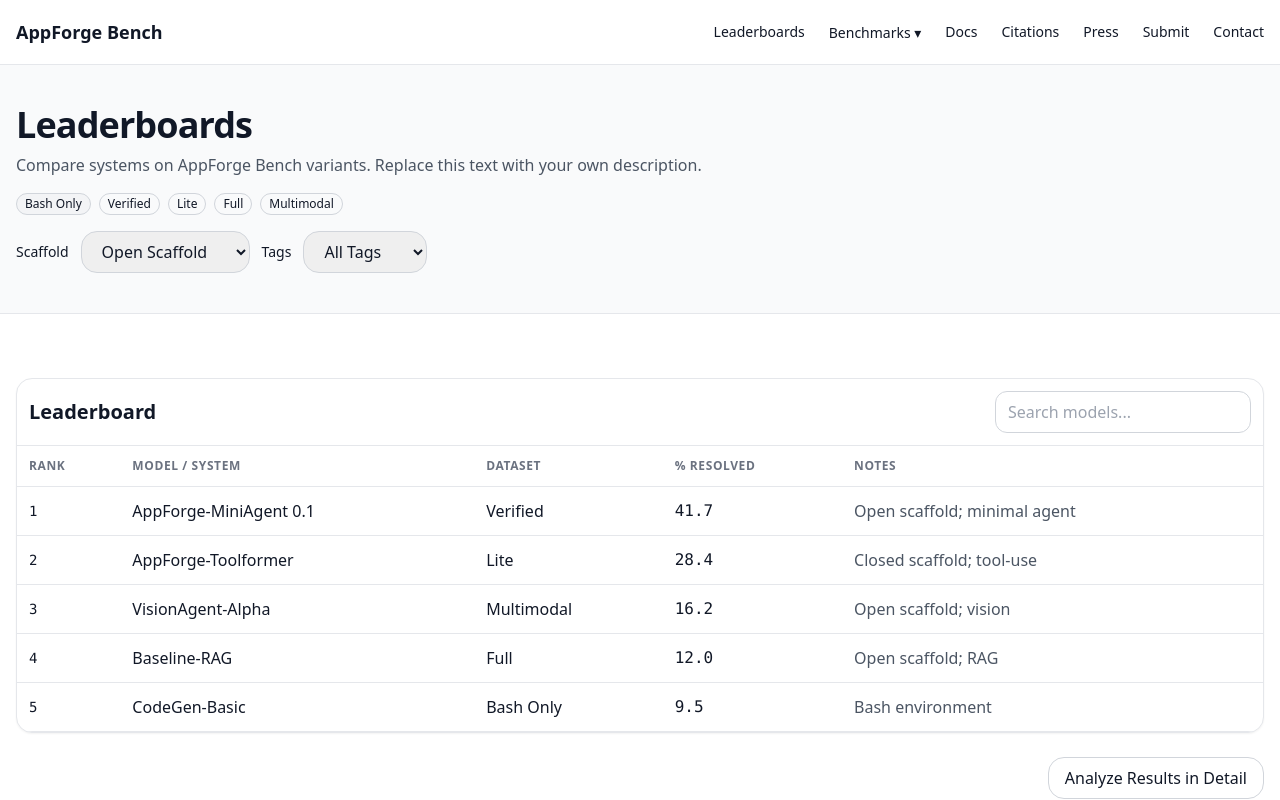
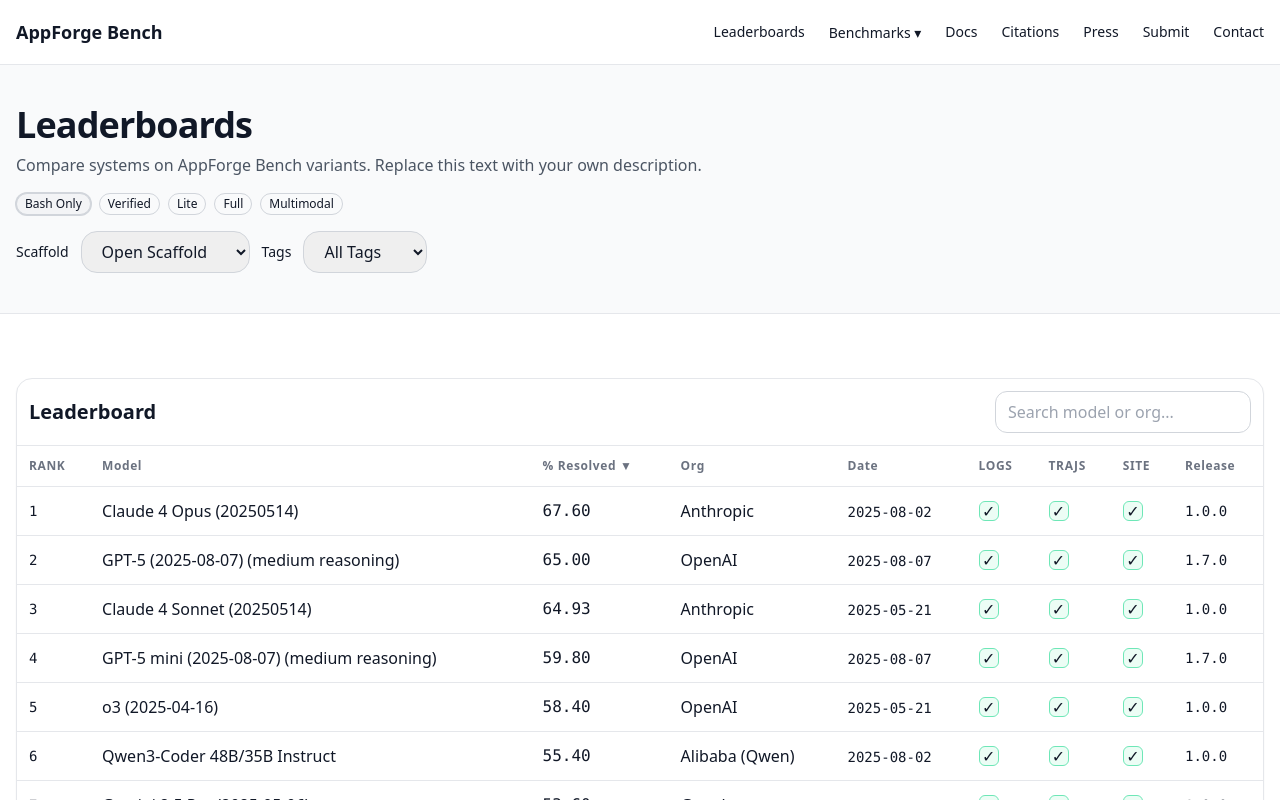
Before and after one commit to AppForge-Bench/appforge-bench.github.io, a Next.js app in the folder frontend/: page / in a window 1280 px wide. Shown: the top 800 px of the page. Built offline with nearby package versions, Linux system fonts and the light colour scheme.

Commit message:
Add files via upload

```diff
--- a/frontend/app/page.tsx
+++ b/frontend/app/page.tsx
@@ -1,5 +1,6 @@
+
 'use client';
-import React from "react";
+import React, { useState } from "react";
 import DatasetTabs from "@/components/DatasetTabs";
 import FilterBar from "@/components/FilterBar";
 import LeaderboardTable from "@/components/LeaderboardTable";
@@ -7,7 +8,8 @@
 import news from "@/lib/data/news.json";
 import board from "@/lib/data/leaderboard.json";
 
-const Page: React.FC = () => {
+export default function Page(){
+  const [dataset, setDataset] = useState(board.datasets[0]);
   return (
     <main>
       <section className="bg-gray-50 border-b border-gray-200">
@@ -15,7 +17,7 @@
           <h1 className="h1 mb-2">Leaderboards</h1>
           <p className="text-gray-600">Compare systems on AppForge Bench variants. Replace this text with your own description.</p>
           <div className="mt-4 flex flex-wrap gap-3 items-center">
-            <DatasetTabs datasets={board.datasets}/>
+            <DatasetTabs datasets={board.datasets} value={dataset} onChange={setDataset}/>
           </div>
           <div className="mt-4"><FilterBar scaffold={board.filters.scaffold} tags={board.filters.tags}/></div>
         </div>
@@ -23,7 +25,7 @@
 
       <section className="section">
         <div className="container space-y-6">
-          <LeaderboardTable rows={board.rows as any}/>
+          <LeaderboardTable rows={board.rows as any} selectedDataset={dataset}/>
           <div className="flex justify-end">
             <a className="btn" href="/analyze">Analyze Results in Detail</a>
           </div>
@@ -46,6 +48,4 @@
       </Section>
     </main>
   );
-};
-
-export default Page;
+}
--- a/frontend/components/DatasetTabs.tsx
+++ b/frontend/components/DatasetTabs.tsx
@@ -1,12 +1,25 @@
 
 'use client';
-import { useState } from "react";
-export default function DatasetTabs({ datasets }: { datasets: string[] }) {
-  const [active, setActive] = useState(datasets[0]);
+import React from "react";
+
+type Props = {
+  datasets: string[];
+  value?: string;
+  onChange?: (v: string) => void;
+};
+export default function DatasetTabs({ datasets, value, onChange }: Props) {
+  const active = value ?? datasets[0];
   return (
     <div className="flex flex-wrap gap-2">
       {datasets.map(d => (
-        <button key={d} onClick={()=>setActive(d)} className={"badge " + (active === d ? "bg-gray-100" : "")}>
+        <button
+          key={d}
+          onClick={()=> onChange?.(d)}
+          className={
+            "badge " + (active === d ? "bg-gray-100 ring-1 ring-gray-300" : "")
+          }
+          aria-pressed={active===d}
+        >
           {d}
         </button>
       ))}
--- a/frontend/components/LeaderboardTable.tsx
+++ b/frontend/components/LeaderboardTable.tsx
@@ -1,37 +1,113 @@
 
 'use client';
-import { useMemo, useState } from "react";
-type Row = { model: string; dataset: string; resolved: number; notes?: string };
-export default function LeaderboardTable({ rows }: { rows: Row[] }){
+import React, { useMemo, useState } from "react";
+
+type Row = {
+  dataset: string;
+  model: string;
+  resolved: number; // %
+  org?: string;
+  date?: string;    // YYYY-MM-DD
+  logs?: boolean;
+  trajs?: boolean;
+  site?: boolean;
+  release?: string;
+};
+
+type Props = {
+  rows: Row[];
+  selectedDataset?: string;
+};
+
+function Check({ v }: { v?: boolean }){
+  return <span className={"inline-flex items-center justify-center w-5 h-5 rounded-md border " + (v ? "border-emerald-300 bg-emerald-50" : "border-gray-300 bg-white")}>
+    {v ? "✓" : ""}
+  </span>;
+}
+
+function HeaderCell({label, sortKey, sort, setSort}:{label:string; sortKey:keyof Row; sort:[keyof Row, "asc"|"desc"]; setSort: (k:keyof Row)=>void}){
+  const [key, dir] = sort;
+  const active = key === sortKey;
+  return (
+    <th>
+      <button className="flex items-center gap-1 hover:underline" onClick={()=>setSort(sortKey)}>
+        <span>{label}</span>
+        {active && <span className="text-xs">{dir==="asc"?"▲":"▼"}</span>}
+      </button>
+    </th>
+  );
+}
+
+export default function LeaderboardTable({ rows, selectedDataset }: Props){
   const [q, setQ] = useState("");
+  const [sort, setSortState] = useState<[keyof Row, "asc"|"desc"]>(["resolved","desc"]);
+  const setSort = (k: keyof Row) => {
+    setSortState(([prev, dir]) => prev === k ? [k, dir==="asc"?"desc":"asc"] : [k, "desc"]);
+  };
+
   const filtered = useMemo(() => {
     const s = q.toLowerCase();
-    return rows.slice().sort((a,b)=> b.resolved - a.resolved)
-      .filter(r => r.model.toLowerCase().includes(s) || r.dataset.toLowerCase().includes(s));
-  }, [q, rows]);
+    let r = rows;
+    if (selectedDataset) r = r.filter(x => x.dataset === selectedDataset);
+    r = r.filter(r => r.model.toLowerCase().includes(s) || (r.org||"").toLowerCase().includes(s));
+    const [key, dir] = sort;
+    return r.slice().sort((a,b)=>{
+      const av = (a[key] as any);
+      const bv = (b[key] as any);
+      if (typeof av === "number" && typeof bv === "number"){
+        return dir==="asc" ? av-bv : bv-av;
+      }
+      return dir==="asc" ? String(av).localeCompare(String(bv)) : String(bv).localeCompare(String(av));
+    });
+  }, [q, rows, selectedDataset, sort]);
+
   return (
     <div className="card overflow-hidden">
-      <div className="p-3 border-b border-gray-200 flex items-center justify-between gap-3">
+      <div className="p-3 border-b border-gray-200 flex flex-wrap items-center justify-between gap-3">
         <div className="h3">Leaderboard</div>
-        <input value={q} onChange={e=>setQ(e.target.value)} placeholder="Search models..."
-          className="border border-gray-300 rounded-xl px-3 py-2 w-64"/>
+        <input
+          value={q}
+          onChange={e=>setQ(e.target.value)}
+          placeholder="Search model or org..."
+          className="border border-gray-300 rounded-xl px-3 py-2 w-64"
+        />
       </div>
-      <table className="tbl">
+      <div className="overflow-x-auto">
+        <table className="tbl min-w-[900px]">
           <thead>
-          <tr><th>Rank</th><th>Model / System</th><th>Dataset</th><th>% Resolved</th><th>Notes</th></tr>
+            <tr>
+              <th>Rank</th>
+              <HeaderCell label="Model" sortKey="model" sort={sort} setSort={setSort}/>
+              <HeaderCell label="% Resolved" sortKey="resolved" sort={sort} setSort={setSort}/>
+              <HeaderCell label="Org" sortKey="org" sort={sort} setSort={setSort}/>
+              <HeaderCell label="Date" sortKey="date" sort={sort} setSort={setSort}/>
+              <th>Logs</th>
+              <th>Trajs</th>
+              <th>Site</th>
+              <HeaderCell label="Release" sortKey="release" sort={sort} setSort={setSort}/>
+            </tr>
           </thead>
           <tbody>
             {filtered.map((r, i)=>(
               <tr key={r.model + i}>
                 <td className="font-mono text-sm">{i+1}</td>
                 <td className="font-medium">{r.model}</td>
-              <td>{r.dataset}</td>
-              <td className="font-mono">{r.resolved.toFixed(1)}</td>
-              <td className="text-gray-600">{r.notes || ""}</td>
+                <td className="font-mono">{r.resolved.toFixed(2)}</td>
+                <td>{r.org || ""}</td>
+                <td><span className="font-mono text-sm">{r.date || ""}</span></td>
+                <td><Check v={r.logs}/></td>
+                <td><Check v={r.trajs}/></td>
+                <td><Check v={r.site}/></td>
+                <td className="font-mono text-sm">{r.release || ""}</td>
               </tr>
             ))}
           </tbody>
         </table>
       </div>
+
+      <div className="p-4 text-sm text-gray-600 space-y-2 border-t border-gray-200">
+        <p><strong>Note.</strong> Table layout mirrors SWE-bench (columns & sorting). Rows are taken from your screenshot for the <em>Bash Only</em> tab so you can test now.</p>
+      </div>
+    </div>
   );
 }
--- a/frontend/lib/data/leaderboard.json
+++ b/frontend/lib/data/leaderboard.json
@@ -20,34 +20,169 @@
   },
   "rows": [
     {
-      "model": "AppForge-MiniAgent 0.1",
-      "dataset": "Verified",
-      "resolved": 41.7,
-      "notes": "Open scaffold; minimal agent"
+      "dataset": "Bash Only",
+      "model": "Claude 4 Opus (20250514)",
+      "resolved": 67.6,
+      "org": "Anthropic",
+      "date": "2025-08-02",
+      "logs": true,
+      "trajs": true,
+      "site": true,
+      "release": "1.0.0"
     },
     {
-      "model": "AppForge-Toolformer",
-      "dataset": "Lite",
-      "resolved": 28.4,
-      "notes": "Closed scaffold; tool-use"
+      "dataset": "Bash Only",
+      "model": "GPT-5 (2025-08-07) (medium reasoning)",
+      "resolved": 65.0,
+      "org": "OpenAI",
+      "date": "2025-08-07",
+      "logs": true,
+      "trajs": true,
+      "site": true,
+      "release": "1.7.0"
     },
     {
-      "model": "VisionAgent-Alpha",
-      "dataset": "Multimodal",
-      "resolved": 16.2,
-      "notes": "Open scaffold; vision"
+      "dataset": "Bash Only",
+      "model": "Claude 4 Sonnet (20250514)",
+      "resolved": 64.93,
+      "org": "Anthropic",
+      "date": "2025-05-21",
+      "logs": true,
+      "trajs": true,
+      "site": true,
+      "release": "1.0.0"
     },
     {
-      "model": "Baseline-RAG",
-      "dataset": "Full",
-      "resolved": 12.0,
-      "notes": "Open scaffold; RAG"
+      "dataset": "Bash Only",
+      "model": "GPT-5 mini (2025-08-07) (medium reasoning)",
+      "resolved": 59.8,
+      "org": "OpenAI",
+      "date": "2025-08-07",
+      "logs": true,
+      "trajs": true,
+      "site": true,
+      "release": "1.7.0"
     },
     {
-      "model": "CodeGen-Basic",
       "dataset": "Bash Only",
-      "resolved": 9.5,
-      "notes": "Bash environment"
+      "model": "o3 (2025-04-16)",
+      "resolved": 58.4,
+      "org": "OpenAI",
+      "date": "2025-05-21",
+      "logs": true,
+      "trajs": true,
+      "site": true,
+      "release": "1.0.0"
+    },
+    {
+      "dataset": "Bash Only",
+      "model": "Qwen3-Coder 48B/35B Instruct",
+      "resolved": 55.4,
+      "org": "Alibaba (Qwen)",
+      "date": "2025-08-02",
+      "logs": true,
+      "trajs": true,
+      "site": true,
+      "release": "1.0.0"
+    },
+    {
+      "dataset": "Bash Only",
+      "model": "Gemini 2.5 Pro (2025-05-06)",
+      "resolved": 53.6,
+      "org": "Google",
+      "date": "2025-05-21",
+      "logs": true,
+      "trajs": true,
+      "site": true,
+      "release": "1.0.0"
+    },
+    {
+      "dataset": "Bash Only",
+      "model": "Claude 3.7 Sonnet (20250219)",
+      "resolved": 52.8,
+      "org": "Anthropic",
+      "date": "2025-05-21",
+      "logs": true,
+      "trajs": true,
+      "site": true,
+      "release": "0.0.0"
+    },
+    {
+      "dataset": "Bash Only",
+      "model": "o4-mini (2025-04-16)",
+      "resolved": 45.0,
+      "org": "OpenAI",
+      "date": "2025-05-21",
+      "logs": true,
+      "trajs": true,
+      "site": true,
+      "release": "1.0.0"
+    },
+    {
+      "dataset": "Bash Only",
+      "model": "Kimi K2 Instruct",
+      "resolved": 43.8,
+      "org": "Moonshot AI",
+      "date": "2025-08-07",
+      "logs": true,
+      "trajs": true,
+      "site": true,
+      "release": "1.7.0"
+    },
+    {
+      "dataset": "Bash Only",
+      "model": "GPT-4.1 (2025-04-14)",
+      "resolved": 39.58,
+      "org": "OpenAI",
+      "date": "2025-05-21",
+      "logs": true,
+      "trajs": true,
+      "site": true,
+      "release": "1.0.0"
+    },
+    {
+      "dataset": "Bash Only",
+      "model": "GPT-5 nano (2025-08-07) (medium reasoning)",
+      "resolved": 34.8,
+      "org": "OpenAI",
+      "date": "2025-08-07",
+      "logs": true,
+      "trajs": true,
+      "site": true,
+      "release": "1.7.0"
+    },
+    {
+      "dataset": "Bash Only",
+      "model": "Gemini 2.5 Flash (2025-04-17)",
+      "resolved": 28.73,
+      "org": "Google",
+      "date": "2025-05-21",
+      "logs": true,
+      "trajs": true,
+      "site": true,
+      "release": "1.0.0"
+    },
+    {
+      "dataset": "Bash Only",
+      "model": "gpt-oss-12b",
+      "resolved": 26.0,
+      "org": "Open-Source",
+      "date": "2025-05-21",
+      "logs": true,
+      "trajs": true,
+      "site": true,
+      "release": "0.0.0"
+    },
+    {
+      "dataset": "Bash Only",
+      "model": "GPT-4.1-mini (2025-04-14)",
+      "resolved": 23.94,
+      "org": "OpenAI",
+      "date": "2025-05-21",
+      "logs": true,
+      "trajs": true,
+      "site": true,
+      "release": "0.0.0"
     }
   ]
 }
```
Lines whose indentation alone changed are shown as unchanged.
